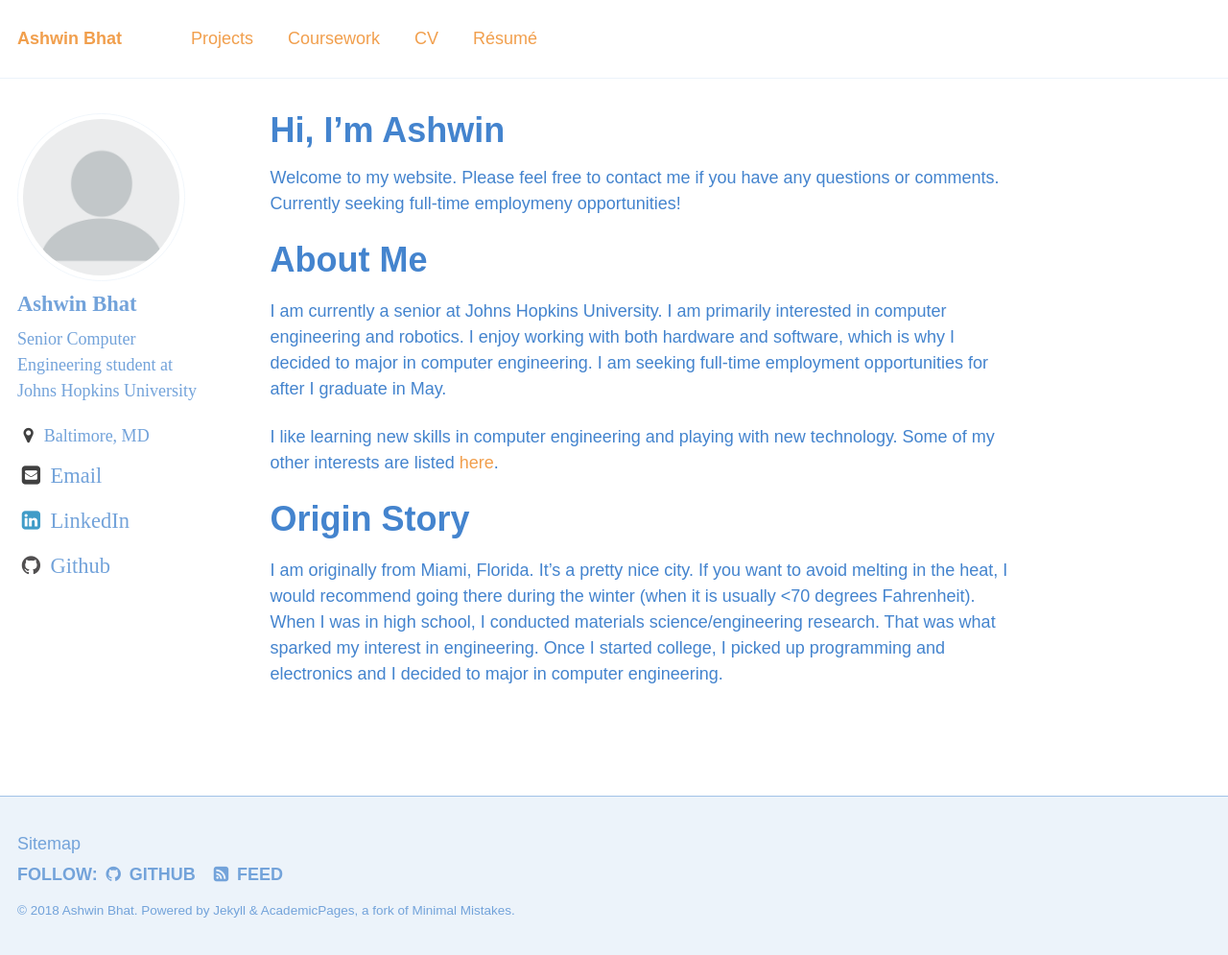
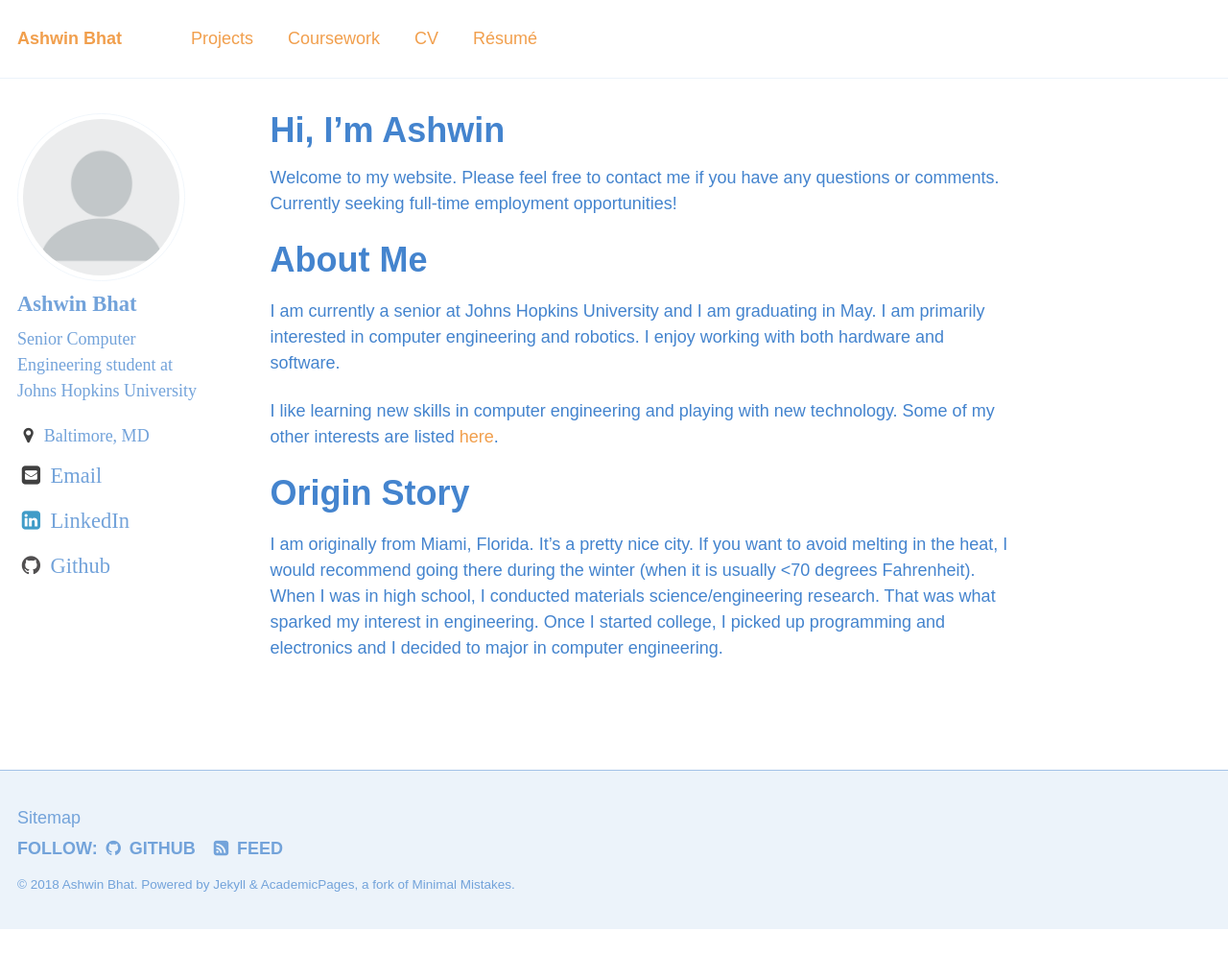
Before and after one commit to The-Shwin/the-shwin.github.io, a Jekyll site: the page built from _pages/about.md, in a window 1280 px wide and 995 px high. Shown: the whole window at 96% size. Built offline with Jekyll 4.4.1, drawn with Linux system fonts in a browser that asks for light colours.

Commit message:
Update about.md

```diff
--- a/_pages/about.md
+++ b/_pages/about.md
@@ -18,11 +18,11 @@ redirect_from:
   </head>
 </html>
 
-Welcome to my website. Please feel free to contact me if you have any questions or comments. Currently seeking full-time employmeny opportunities!
+Welcome to my website. Please feel free to contact me if you have any questions or comments. Currently seeking full-time employment opportunities!
 
 About Me
 ======
-I am currently a senior at Johns Hopkins University. I am primarily interested in computer engineering and robotics. I enjoy working with both hardware and software, which is why I decided to major in computer engineering. I am seeking full-time employment opportunities for after I graduate in May.
+I am currently a senior at Johns Hopkins University and I am graduating in May. I am primarily interested in computer engineering and robotics. I enjoy working with both hardware and software.
 
 I like learning new skills in computer engineering and playing with new technology. Some of my other interests are listed [here](https://theshwin.com/fun_facts/).
 
```
